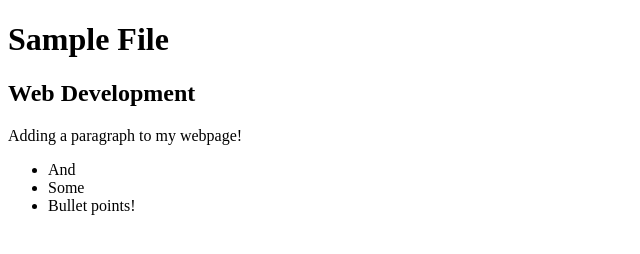
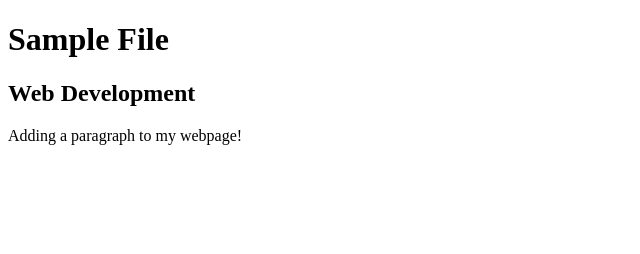
Before and after one commit to K00233560/WebDevelopment, a plain HTML site: page index.html in a window 1280 px wide. Shown: the whole page, without its empty margins (0-640 px from the left). Drawn offline with Linux system fonts and the light colour scheme.

Commit message:
Deleted Bullet Points

```diff
--- a/index.html
+++ b/index.html
@@ -15,11 +15,6 @@
 
         <p>Adding a paragraph to my webpage!</p>
 
-        <ul>
-            <li>And</li>
-            <li>Some</li>
-            <li>Bullet points!</li>
-        </ul>
 
 
 
```
